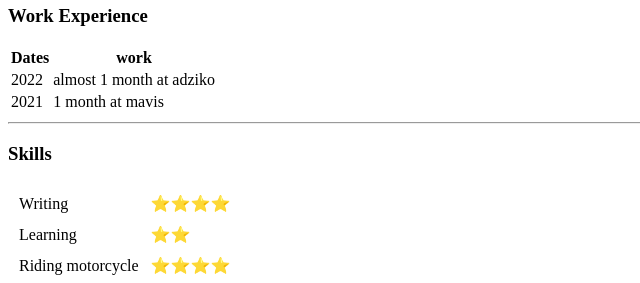
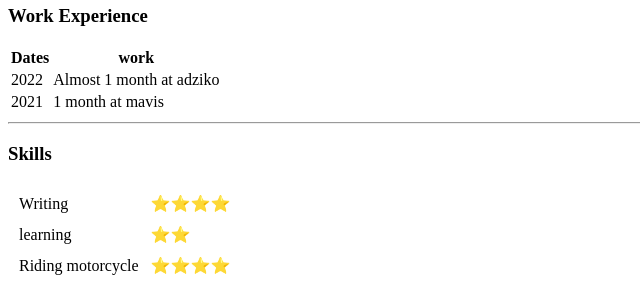
Before and after one commit to Goomer/CV, a plain HTML site: page index.html in a window 1280 px wide. Shown: the part 761-1044 px from the top of the page, 0-640 px from the left. Drawn offline with Linux system fonts and the light colour scheme.

Commit message:
Update index.html

```diff
--- a/index.html
+++ b/index.html
@@ -29,7 +29,7 @@
         </thead>
         <tr>
             <td>2022</td>
-            <td>almost 1 month at adziko</td>
+            <td>Almost 1 month at adziko</td>
         </tr>
         <tr>
             <td>2021</td>
@@ -44,7 +44,7 @@
                             <td>⭐⭐⭐⭐</td>
                         </tr>
                         <tr>
-                            <td>Learning</td>
+                            <td>learning</td>
                             <td>⭐⭐</td>
                         </tr>
                         <tr>
```
